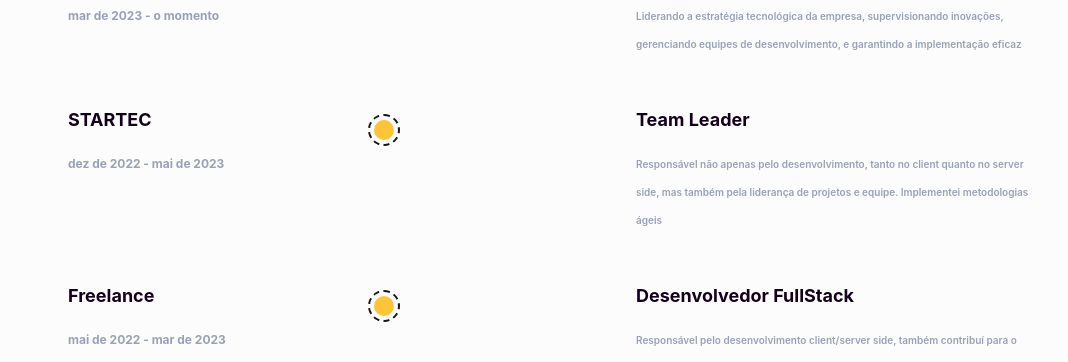
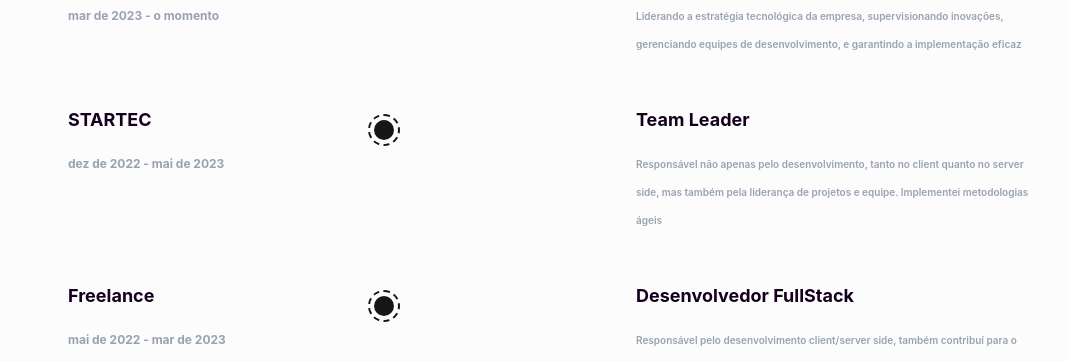
Before and after one commit to DevArthurSantos/my-portf, a Next.js app: page / in a window 1280 px wide. Shown: the part 1150-1512 px from the top of the page, without its empty margins (88-1156 px from the left). Built offline with nearby package versions, Linux system fonts and the light colour scheme.

Commit message:
fix: workComponent Moment

```diff
--- a/src/components/common/WorkComponent/index.tsx
+++ b/src/components/common/WorkComponent/index.tsx
@@ -8,6 +8,8 @@ type WorkComponentProps = {
 
 export default function WorkComponent({ company, date, position, text }: WorkComponentProps) {
 
+  const isMoment = date.split(' ')[date.split(' ').length-1] === 'momento' ? true : false
+
   return (
     <li className="relative max-w-[1000px] flex bg-backgroundSecondary flex-col p-4 rounded-md m-auto items-start justify-start gap-4 text-sm lg:text-lg md:flex-row md:w-full md:bg-transparent md:justify-between">
       <div className="flex items-start flex-col gap-4 max-w-[80px]">
@@ -15,7 +17,7 @@ export default function WorkComponent({ company, date, position, text }: WorkCom
         <h3 className="font-bold text-[12px] text-textSecondary whitespace-nowrap ">{date}</h3>
       </div>
       <div className="absolute md:hidden lg:block md:relative top-2 right-2 border-dashed p-1 border-2 border- border-black rounded-full">
-        <span className={`h-2 w-2 md:h-5 md:w-5 bg-gradientStart rounded-full flex items-center justify-center text-xl font-bold text-background ${date.split(' ').includes('momento') ? 'bg-gradientStart' : 'bg-black'}`}></span>
+        <span className={`h-2 w-2 md:h-5 md:w-5 rounded-full flex items-center justify-center text-xl font-bold text-background ${isMoment ? 'bg-gradientStart' : 'bg-black'}`}></span>
       </div>
       <div className="flex items-start gap-4 flex-col max-w-[400px]">
         <h3 className="font-bold">{position}</h3>
```
